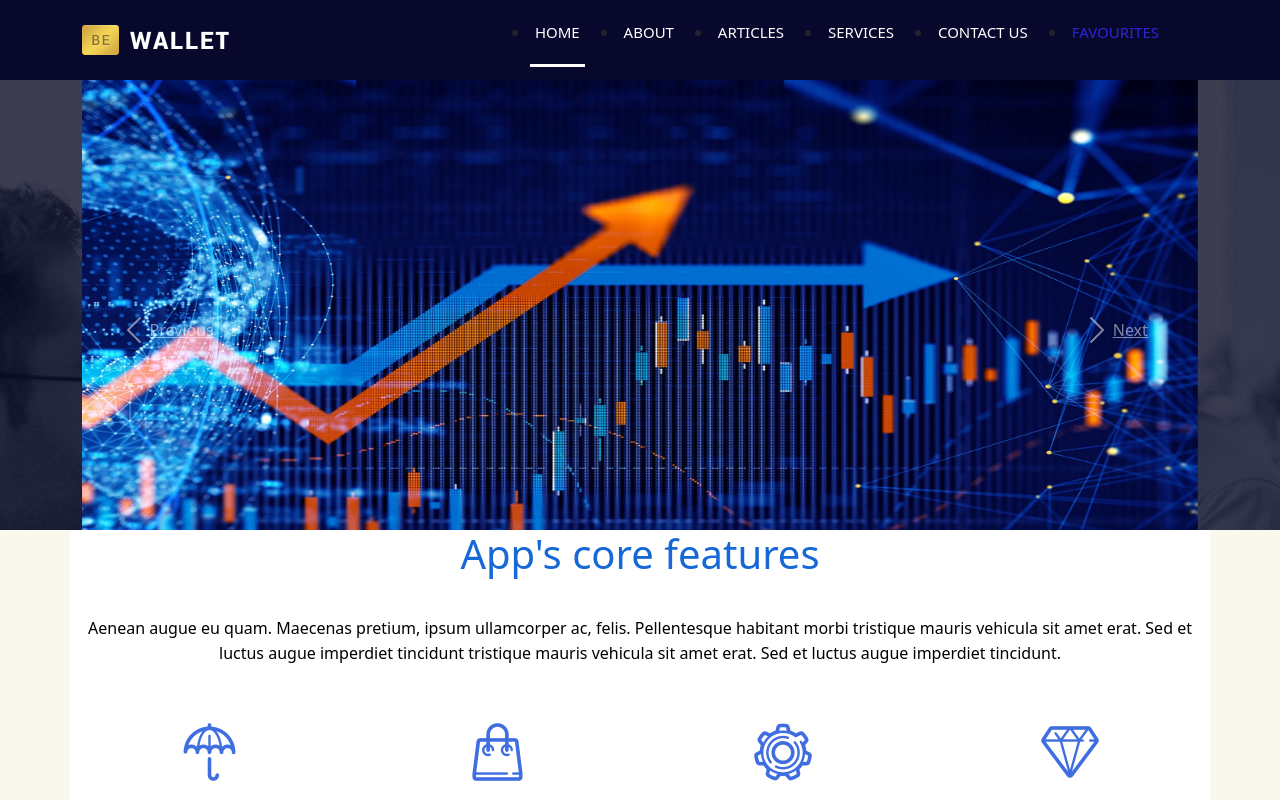
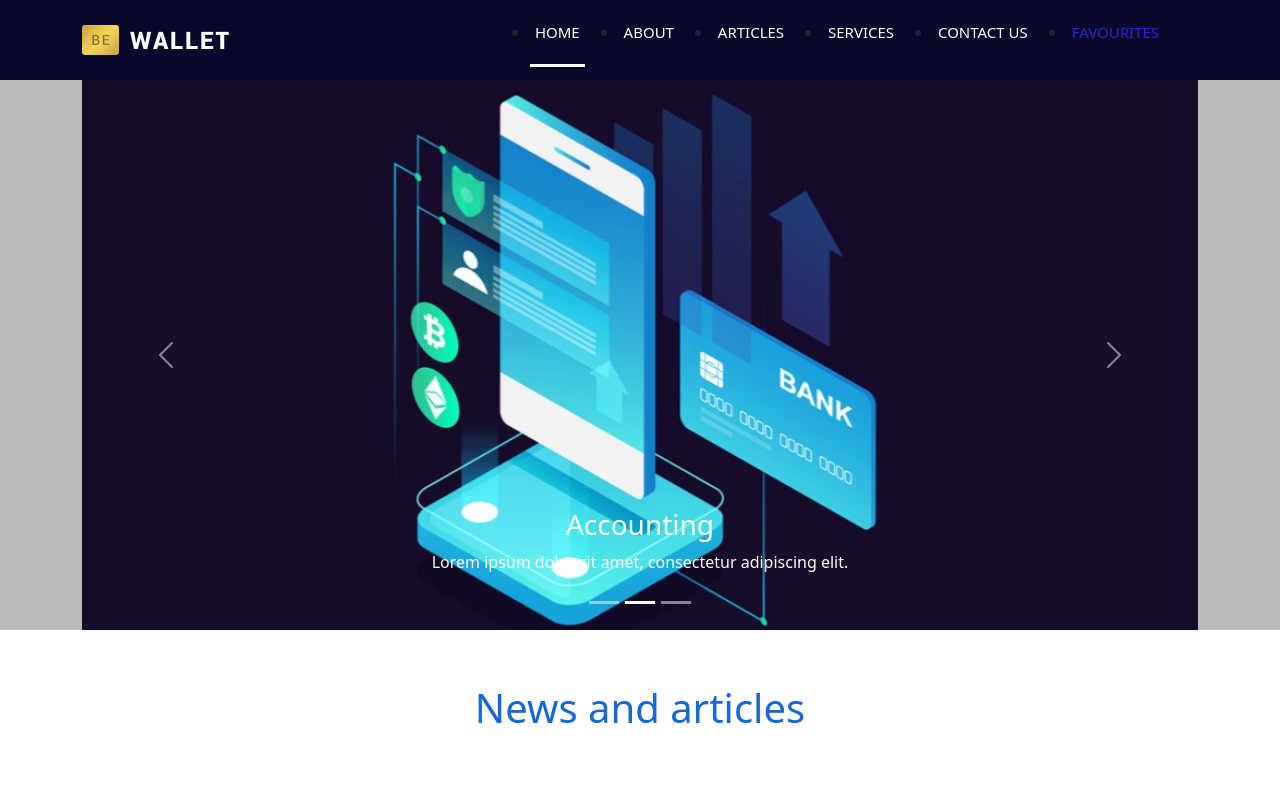
Before and after one commit to sekret236/be-wallet-react, a React (Create React App) app: page / in a window 1280 px wide. Shown: the top 800 px of the page. Built offline with nearby package versions, Linux system fonts and the light colour scheme.

Commit message:
add Slider Carousel

```diff
--- a/package.json
+++ b/package.json
@@ -10,6 +10,7 @@
     "jquery": "^3.6.0",
     "popper.js": "^1.16.1",
     "react": "^18.1.0",
+    "react-bootstrap": "^2.4.0",
     "react-dom": "^18.1.0",
     "react-scripts": "5.0.1",
     "router": "^1.3.7",
--- a/src/components/Articles/Articles.js
+++ b/src/components/Articles/Articles.js
@@ -38,7 +38,6 @@ export const Articles = () => {
                         </div>
                     </div>
                 </div>
-                <hr />
             </section>
         </>
     )
--- a/src/components/Articles/Articles.scss
+++ b/src/components/Articles/Articles.scss
@@ -1,5 +1,6 @@
 .articles{
     background-color: white;
+
 
     .articles-title{
         padding-top: 3%;
@@ -44,6 +45,7 @@
             padding-right: 10px;
             text-align: justify;
             text-indent: 15px;
+            font-size: 12px;
         }
         .data{
             font-size: 10px;
--- a/src/components/Features/Features.scss
+++ b/src/components/Features/Features.scss
@@ -1,9 +1,11 @@
 .features{
-    background-color: rgb(250, 247, 237);
+    background-color: rgb(187, 187, 186);
+    padding-top: 25px;
+    padding-bottom: 25px;
     .features-container{
-        position: relative;
+        /*position: relative;
         margin-top: -50px;
-        z-index: 1;
+        z-index: 1;*/
         background-color: white;
         .appsFeatures{
             justify-content: center;
--- a/src/components/Slider/Slider.js
+++ b/src/components/Slider/Slider.js
@@ -1,14 +1,16 @@
 import React from 'react'
 
 import './Slider.scss'
-import {SliderCarousel} from './SliderCarousel'
+import { SliderCarousel } from './SliderCarousel'
 
 export const Slider = () => {
     return (
         <>
             <section className="slider">
                 <div className="container">
-                    <SliderCarousel />
+
+                        <SliderCarousel />
+
                 </div>
             </section>
         </>
--- a/src/components/Slider/Slider.scss
+++ b/src/components/Slider/Slider.scss
@@ -1,37 +1,8 @@
-/*.slider{
-    background-image: url(../../assets/images/home_wallet_bg.jpg);
-    background-position: center;
-    background-repeat: no-repeat;
-    height: 600px;
-    position: relative;
-    .position{
-        flex-direction: column;
-        justify-content: center;
-
-        .wallet{
-            display: flex;
-            flex-direction: column;
-            justify-content: center;
-            row-gap: 30px;
-            p{
-                font-size: 36px;
-                color: white;
-            }
-    }
-
-        .home-wallet{
-            img{
-                width: 100%;
-                height: 100%;
-            }
-        }
-    }
-}*/
 
 .slider {
-    height: 500px;
-    background-image: url(../../assets/images/home_wallet_bg.jpg);
+    height: 550px;
+    background-color: rgb(187, 187, 186);
 }
 .w-100 {
-    height: 500px;
+    height: 550px;
 }
--- a/src/components/Slider/SliderCarousel.js
+++ b/src/components/Slider/SliderCarousel.js
@@ -1,3 +1,4 @@
+import Carousel from 'react-bootstrap/Carousel'
 import React from 'react'
 
 import sliderF from '../../assets/images/slider1.jpg'
@@ -7,62 +8,52 @@ import sliderTh from '../../assets/images/slider3.jpg'
 export const SliderCarousel = () => {
     return (
         <>
-            <div
-                id="carouselExampleIndicators"
-                className="carousel slide"
-                data-ride="carousel"
-            >
-                <ol className="carousel-indicators">
-                    <li
-                        data-target="#carouselExampleIndicators"
-                        data-slide-to="0"
-                        className="active"
-                    ></li>
-                    <li
-                        data-target="#carouselExampleIndicators"
-                        data-slide-to="1"
-                    ></li>
-                    <li
-                        data-target="#carouselExampleIndicators"
-                        data-slide-to="2"
-                    ></li>
-                </ol>
-                <div className="carousel-inner">
-                    <div className="carousel-item active">
-                        <img src={sliderF} className="d-block w-100" alt="..." />
-                    </div>
-                    <div className="carousel-item">
-                        <img src={sliderS} className="d-block w-100" alt="..." />
-                    </div>
-                    <div className="carousel-item">
-                        <img src={sliderTh} className="d-block w-100" alt="..." />
-                    </div>
-                </div>
-                <a
-                    className="carousel-control-prev"
-                    href="#carouselExampleIndicators"
-                    role="button"
-                    data-slide="prev"
-                >
-                    <span
-                        className="carousel-control-prev-icon"
-                        aria-hidden="true"
-                    ></span>
-                    <span className="sr-only">Previous</span>
-                </a>
-                <a
-                    className="carousel-control-next"
-                    href="#carouselExampleIndicators"
-                    role="button"
-                    data-slide="next"
-                >
-                    <span
-                        className="carousel-control-next-icon"
-                        aria-hidden="true"
-                    ></span>
-                    <span className="sr-only">Next</span>
-                </a>
-            </div>
+            <Carousel>
+                <Carousel.Item>
+                    <img
+                        className="d-block w-100"
+                        src={sliderF}
+                        alt="First slide"
+                    />
+                    <Carousel.Caption>
+                        <h3>Business processes</h3>
+                        <p>
+                            Nulla vitae elit libero, a pharetra augue mollis
+                            interdum.
+                        </p>
+                    </Carousel.Caption>
+                </Carousel.Item>
+                <Carousel.Item>
+                    <img
+                        className="d-block w-100"
+                        src={sliderS}
+                        alt="Second slide"
+                    />
+
+                    <Carousel.Caption>
+                        <h3>Accounting</h3>
+                        <p>
+                            Lorem ipsum dolor sit amet, consectetur adipiscing
+                            elit.
+                        </p>
+                    </Carousel.Caption>
+                </Carousel.Item>
+                <Carousel.Item>
+                    <img
+                        className="d-block w-100"
+                        src={sliderTh}
+                        alt="Third slide"
+                    />
+
+                    <Carousel.Caption>
+                        <h3>Banking services</h3>
+                        <p>
+                            Praesent commodo cursus magna, vel scelerisque nisl
+                            consectetur.
+                        </p>
+                    </Carousel.Caption>
+                </Carousel.Item>
+            </Carousel>
         </>
     )
 }
--- a/src/container/App/App.scss
+++ b/src/container/App/App.scss
@@ -59,4 +59,5 @@
     color: rgb(21, 104, 214);
     line-height: 50px;
     padding-bottom: 20px;
+    padding-top: 20px;
 }
--- a/src/container/Main/Main.js
+++ b/src/container/Main/Main.js
@@ -9,8 +9,8 @@ export const Main = () => {
         <>
             <main>
                 <Slider />
+                <Articles />
                 <Features />
-                <Articles />
                 <ClientsPartners />
             </main>
         </>
```
Also changed, not shown: 1 other file (tests, documents, lock files or other folders).
